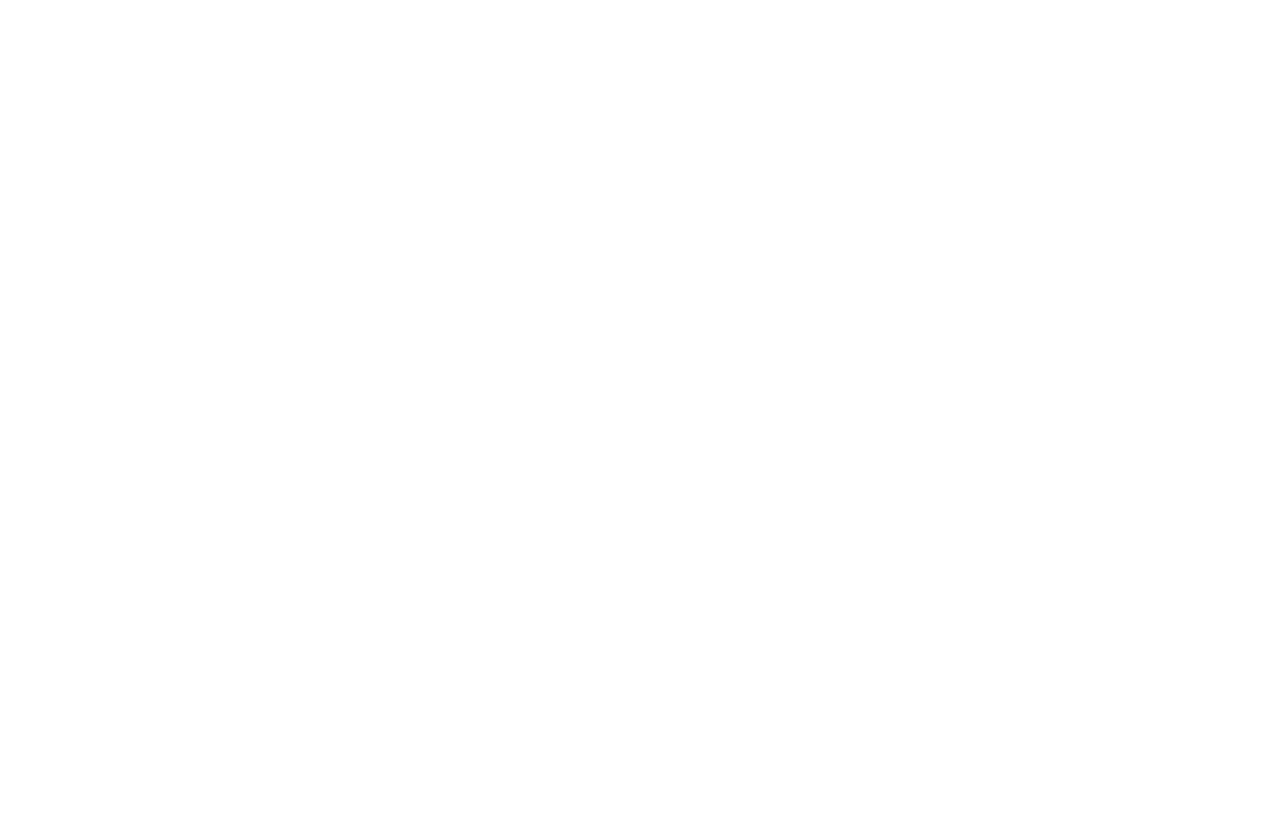
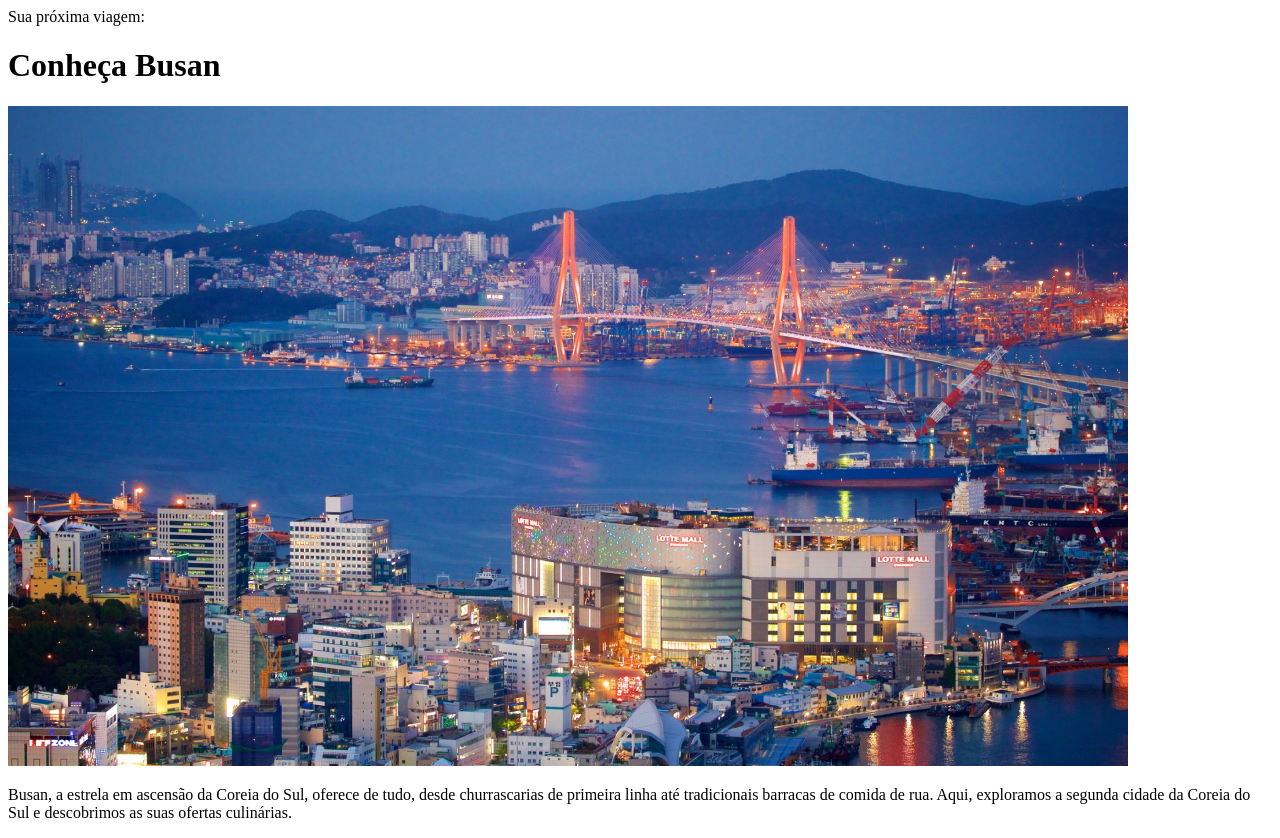
Before and after one commit to anndcodes/local-turistico, a plain HTML site: page index.html in a window 1280 px wide. Before the commit the page ends 800 px from the top, so only its background shows below. Drawn offline with Linux system fonts and the light colour scheme.

Commit message:
add header content

```diff
--- a/index.html
+++ b/index.html
@@ -7,7 +7,18 @@
   </head>
   <body>
     <div id="container">
-      <header></header>
+      <header>
+        <span>Sua próxima viagem:</span>
+        <h1>Conheça Busan</h1>
+        <img src="assets/header-img.jpg" alt="" />
+        <p>
+          Busan, a estrela em ascensão da Coreia do Sul, oferece de tudo, desde
+          churrascarias de primeira linha até tradicionais barracas de comida de
+          rua. Aqui, exploramos a segunda cidade da Coreia do Sul e descobrimos
+          as suas ofertas culinárias.
+        </p>
+      </header>
+
       <main></main>
       <footer></footer>
     </div>
```
Also changed, not shown: assets/header-img.jpg (added).
